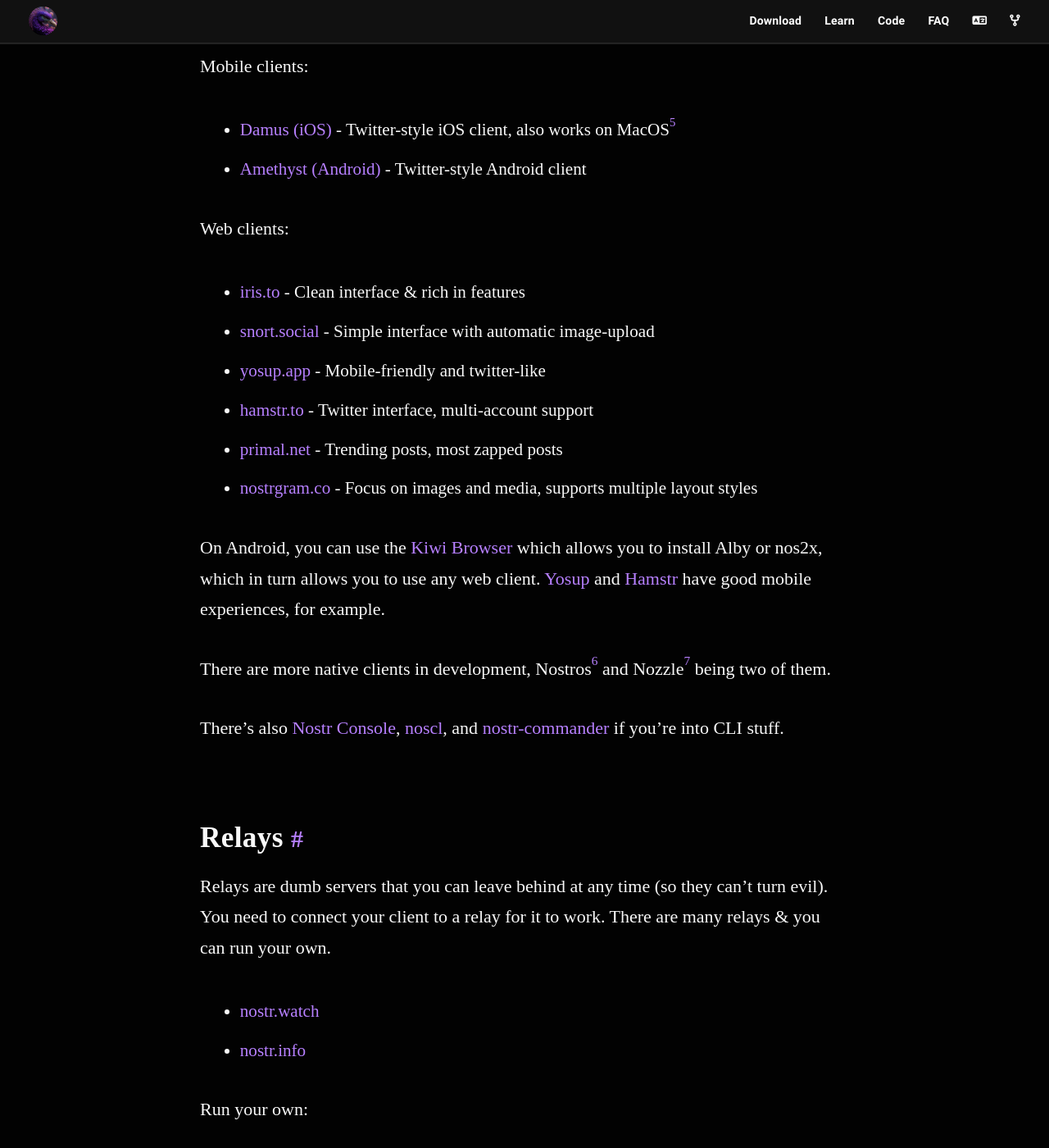
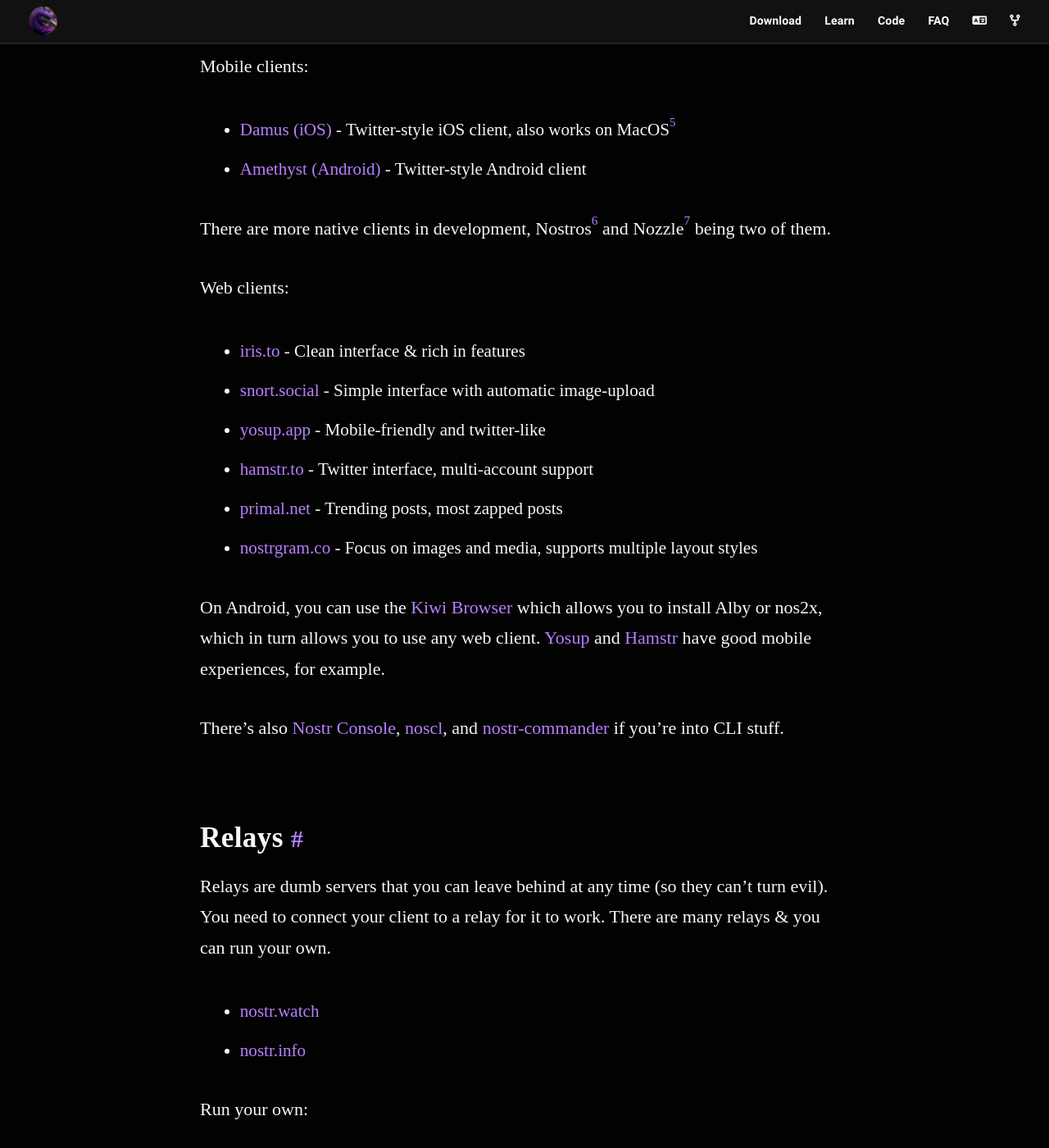
Before and after one commit to nostr-resources/nostr-resources.github.io, a Jekyll site: the page built from index.md, in a window 1280 px wide and 1400 px high, scrolled down 4500 px. Shown: the whole window at 82% size. Built offline with Jekyll 4.4.1, drawn with Linux system fonts in a browser that asks for light colours; some web fonts are replaced; part of the change alters nothing that is shown.

Commit message:
Fix markdown violations

```diff
--- a/index.md
+++ b/index.md
@@ -124,8 +124,11 @@ Periodically check [nostr.net](https://www.nostr.net/) which keeps a curated
 list of clients or have a look at the [client comparison table](https://github.com/vishalxl/Nostr-Clients-Features-List).
 
 Mobile clients:
+
 - [Damus (iOS)](https://apps.apple.com/ca/app/damus/id1628663131) - Twitter-style iOS client, also works on MacOS[^fn-mac]
 - [Amethyst (Android)](https://play.google.com/store/apps/details?id=com.vitorpamplona.amethyst) - Twitter-style Android client
+
+There are more native clients in development, Nostros[^nostros] and Nozzle[^nozzle] being two of them.
 
 Web clients:
 
@@ -136,14 +139,13 @@ Web clients:
 - [primal.net](https://primal.net/) - Trending posts, most zapped posts
 - [nostrgram.co](https://nostrgram.co/) - Focus on images and media, supports multiple layout styles
 
-
-On Android, you can use the [Kiwi Browser](https://kiwibrowser.com/) which allows you to install Alby or nos2x, which in turn allows you to use any web client. [Yosup](https://yosup.app/) and [Hamstr](https://hamstr.to/) have good mobile experiences, for example.
-
-There are more native clients in development, Nostros[^nostros] and Nozzle[^nozzle] being two of them.
+On Android, you can use the [Kiwi Browser](https://kiwibrowser.com/) which
+allows you to install Alby or nos2x, which in turn allows you to use any web
+client. [Yosup](https://yosup.app/) and [Hamstr](https://hamstr.to/) have good
+mobile experiences, for example.
 
 [^nostros]: [KoalaSat/nostros](https://github.com/KoalaSat/nostros)
 [^nozzle]: [kaiwolfram/Nozzle](https://github.com/kaiwolfram/Nozzle)
-[^amethyst]: [vitorpamplona/amethyst](https://github.com/vitorpamplona/amethyst/)
 
 There's also [Nostr Console](https://github.com/vishalxl/nostr_console),
 [noscl](https://github.com/fiatjaf/noscl), and
```
